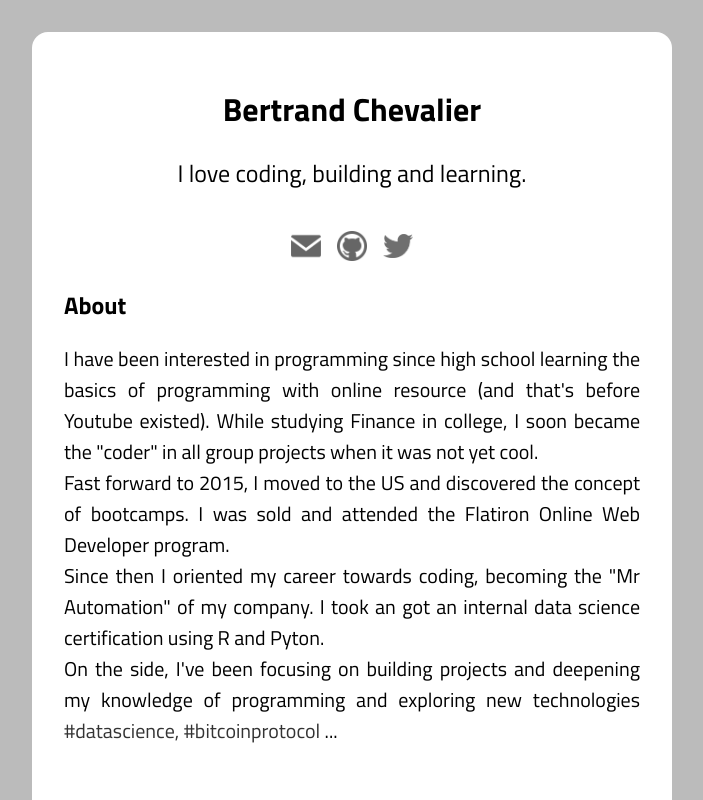
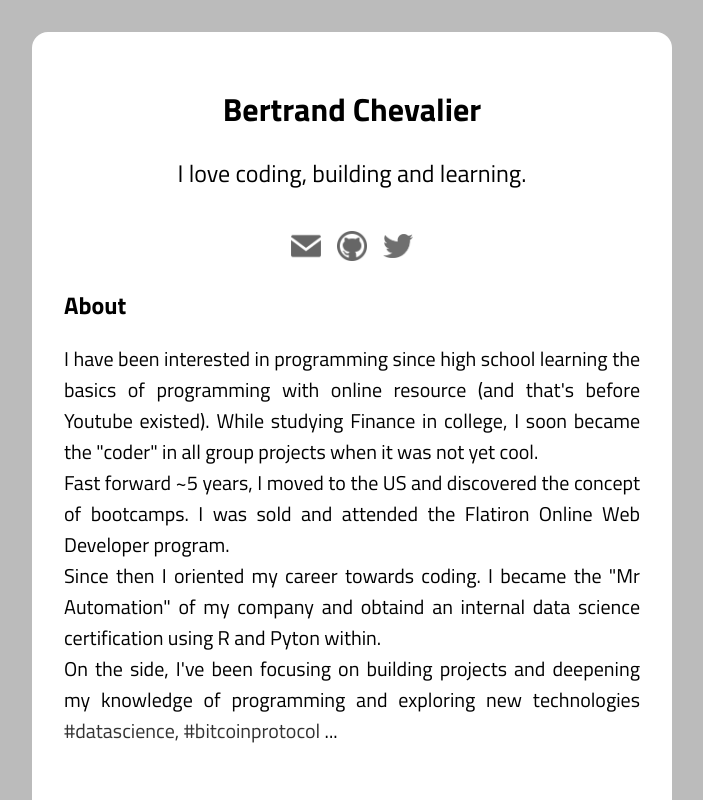
Before and after one commit to Bechev/portfolio_webiste, a React (Create React App) app: page / in a window 1280 px wide. Shown: the top 800 px of the page, without its empty margins (288-991 px from the left). Built offline with nearby package versions, Linux system fonts and the light colour scheme.

Commit message:
Modified and fixed typos in About description

```diff
--- a/src/components/About.js
+++ b/src/components/About.js
@@ -20,9 +20,9 @@ class About extends Component {
                             I have been interested in programming since high school learning the basics of programming with online resource (and that's before Youtube existed).
                             While studying Finance in college, I soon became the "coder" in all group projects when it was not yet cool.
                             <br></br>
-                            Fast forward to 2015, I moved to the US and discovered the concept of bootcamps. I was sold and attended the Flatiron Online Web Developer program.
+                            Fast forward ~5 years, I moved to the US and discovered the concept of bootcamps. I was sold and attended the Flatiron Online Web Developer program.
                             <br></br>
-                            Since then I oriented my career towards coding, becoming the "Mr Automation" of my company. I took an got an internal data science certification using R and Pyton.
+                            Since then I oriented my career towards coding. I became the "Mr Automation" of my company and obtaind an internal data science certification using R and Pyton within.
                             <br></br>
                             On the side, I've been focusing on building projects and deepening my knowledge of programming and exploring new technologies
                         </span>
```
